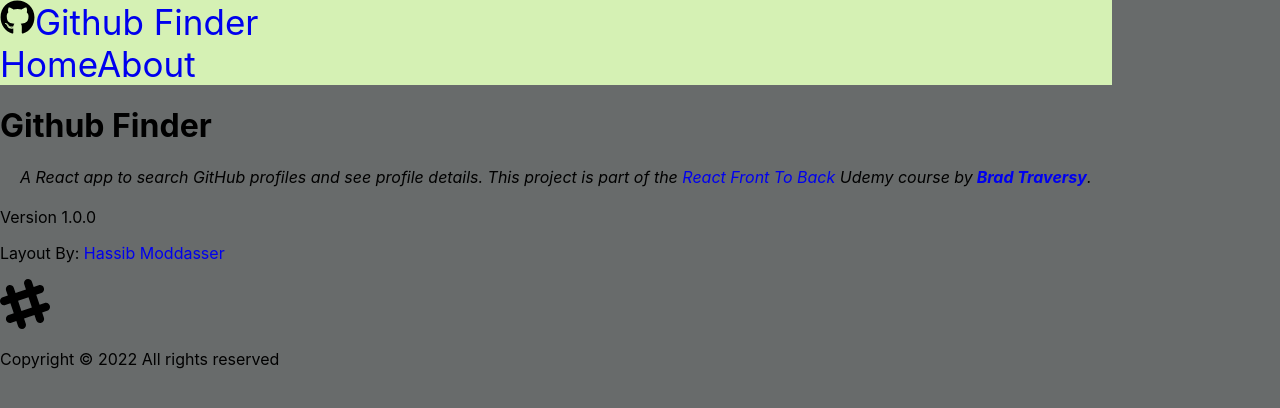
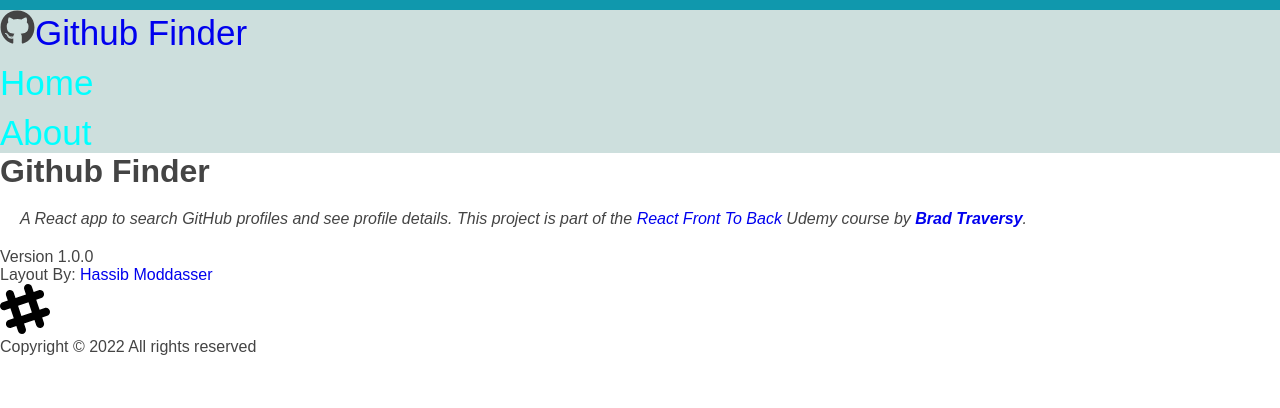
Before and after one commit to ivan91simeonov/github-finder-app, a React (Create React App) app: page /about in a window 1280 px wide. Shown: the top 408 px of the page. Built offline with nearby package versions, Linux system fonts and the light colour scheme.

Commit message:
get single user

```diff
--- a/src/App.css
+++ b/src/App.css
@@ -1,5 +1,11 @@
+* {
+  margin: 0;
+  padding: 0;
+  box-sizing: border-box;
+}
 body {
-  background-color: rgb(104, 107, 107);
-  display: flex;
-  align-items: center;
+  color: #444;
+  font-family: sans-serif;
+  border-top: 10px solid #1098ad;
+  position: relative;
 }
--- a/src/App.js
+++ b/src/App.js
@@ -6,8 +6,8 @@
 import Navbar from './componets/layout/Navbar';
 import Footer from './componets/layout/Footer';
 import Alert from './componets/layout/Alert';
+import User from './pages/User';
 import {GithubProvider} from './context/github/GithubContext'
-// import {AlertProvider} from './context/alert/AlertContext'
 import { AlertProvider } from './context/alert/AlertContext';
 
 
@@ -23,6 +23,7 @@
             <Routes>
               <Route path='/' element={<Home />}/>
               <Route path='/about' element={<About />}/>
+              <Route path='/user/:login' element={<User />}/>
               <Route path='/notfound' element={<NotFound />}/>
               <Route path='/*' element={<NotFound />}/>
             </Routes>
--- a/src/componets/layout/Alert.css
+++ b/src/componets/layout/Alert.css
@@ -1,4 +1,14 @@
+*{
+    margin: 0;
+    padding: 0;
+    box-sizing: border-box;
+}
 .alert {
-    color: red;
-    border-color: black;
+    font-family: sans-serif;
+    color: rgba(182, 12, 12, 0.767);
+    font-size: 22px;
+    line-height: 1.5;
+    margin-bottom: 15px;
+  /* position: absolute; */
+
 }
--- a/src/componets/layout/Footer.css
+++ b/src/componets/layout/Footer.css
@@ -1,4 +1,9 @@
 footer {
     clear: both;
     margin-top: 200px;
+
   }
+
+  .text{
+    color: black;
+  }
--- a/src/componets/layout/Footer.jsx
+++ b/src/componets/layout/Footer.jsx
@@ -13,7 +13,7 @@
         >
           <path d='M22.672 15.226l-2.432.811.841 2.515c.33 1.019-.209 2.127-1.23 2.456-1.15.325-2.148-.321-2.463-1.226l-.84-2.518-5.013 1.677.84 2.517c.391 1.203-.434 2.542-1.831 2.542-.88 0-1.601-.564-1.86-1.314l-.842-2.516-2.431.809c-1.135.328-2.145-.317-2.463-1.229-.329-1.018.211-2.127 1.231-2.456l2.432-.809-1.621-4.823-2.432.808c-1.355.384-2.558-.59-2.558-1.839 0-.817.509-1.582 1.327-1.846l2.433-.809-.842-2.515c-.33-1.02.211-2.129 1.232-2.458 1.02-.329 2.13.209 2.461 1.229l.842 2.515 5.011-1.677-.839-2.517c-.403-1.238.484-2.553 1.843-2.553.819 0 1.585.509 1.85 1.326l.841 2.517 2.431-.81c1.02-.33 2.131.211 2.461 1.229.332 1.018-.21 2.126-1.23 2.456l-2.433.809 1.622 4.823 2.433-.809c1.242-.401 2.557.484 2.557 1.838 0 .819-.51 1.583-1.328 1.847m-8.992-6.428l-5.01 1.675 1.619 4.828 5.011-1.674-1.62-4.829z'></path>
         </svg>
-        <p>Copyright &copy; {footerYear} All rights reserved</p>
+        <p className="text">Copyright &copy; {footerYear} All rights reserved</p>
       </div>
   </footer>;
 }
--- a/src/componets/layout/Navbar.css
+++ b/src/componets/layout/Navbar.css
@@ -1,9 +1,14 @@
+*{
+  margin: 0;
+  padding: 0;
+  box-sizing: border-box;
+}
 .navbar {
   /* margin-bottom: 12px; */
   display: flex;
   align-items: center;
   font-size: 35px;
-  background-color: rgb(213, 241, 180);
+  background-color: rgb(205, 223, 221);
   justify-content: space-between;
 }
 
@@ -12,3 +17,27 @@
   margin: auto;
   justify-content: space-between;
 }
+
+.nav_menu{
+  display: flex;
+  flex-direction: column;
+  width: 100%;
+  height: 100%;
+  list-style-type: none;
+  margin: 0;
+  padding: 0;
+  color: aqua;
+}
+
+.nav_menu:link{
+  margin-right: 30px;
+  margin-top: 10px;
+  display: inline-block;
+  text-decoration: none;
+
+}
+.nav_menu:hover{
+  color: rgb(203, 214, 224);;
+  font-weight: bold;
+  text-decoration:  rgb(203, 214, 224);
+}
--- a/src/componets/layout/Navbar.jsx
+++ b/src/componets/layout/Navbar.jsx
@@ -14,8 +14,8 @@
 
         <div>
           <div className="main-nav">
-            <Link to="/">Home</Link>
-            <Link to="/about">About</Link>
+            <Link className='nav_menu' to="/">Home</Link>
+            <Link className='nav_menu' to="/about">About</Link>
           </div>
         </div>
       </div>
--- a/src/componets/users/UserItem.css
+++ b/src/componets/users/UserItem.css
@@ -1,15 +1,51 @@
+*{
+
+    margin: 0;
+    padding: 0;
+    box-sizing: border-box;
+
+}
+
 .items {
-    display: flex;
+  display: flex;
+  float: none;
+  margin-left: 20px;
+  position: relative;
+  align-items: center;
+  justify-content: center;
+  /* gap: 30px; */
 }
 
 .img {
-    width: 75px;
-    height: 75px;
-    margin-top: 20px;
-  margin-bottom: 100px;
-    float: left;
+  width: 150px;
+  height: 75px;
+  margin-left: 10px;
+  margin-top: 20px;
+  margin-bottom: 400px;
+  justify-content: stretch;
+}
+/* .img:last-child{
+
+} */
+
+.name {
+  font-style: italic;
 }
 
-.name{
-  font-style: italic;
+/* h2::after {
+  content: 'TOP';
+  background-color: #ffe70e;
+  color: #444;
+  font-size: 16px;
+  font-weight: bold;
+  display: inline-block;
+  padding: 5px 10px;
+  position: absolute;
+  top: -10px;
+  right: -25px;
+} */
+
+h2{
+  font-family: sans-serif;
+  color: #444;
 }
--- a/src/componets/users/UserItem.jsx
+++ b/src/componets/users/UserItem.jsx
@@ -1,21 +1,19 @@
 import PropTypes from 'prop-types';
 import { Link } from 'react-router-dom';
-import './UserItem.css'
+import './UserItem.css';
 
 function UserItem({ user: { login, avatar_url } }) {
   return (
-    <div className='items'>
+    <div className="items">
       <div>
         <div>
-          <div>
-
-          </div>
-          <div className='img'>
-            <img width={180} src={avatar_url} alt="Profile" />
+          <div></div>
+          <div className="img">
+            <img  src={avatar_url} alt="Profile" />
           </div>
         </div>
         <div>
-          <h2 className='name'>{login}</h2>
+          <h2 className="name">{login}</h2>
           <Link to={`/user/${login}`}>Visit Profile</Link>
         </div>
       </div>
@@ -24,7 +22,7 @@
 }
 
 UserItem.propTypes = {
-  user: PropTypes.object.isRequired,
+  user: PropTypes.object.isRequired
 };
 
 export default UserItem;
--- a/src/context/github/GithubContext.jsx
+++ b/src/context/github/GithubContext.jsx
@@ -8,7 +8,8 @@
 export const GithubProvider = ({ children }) => {
   const initialState = {
     users: [],
-    loading: false,
+    user: {},
+    loading: false
   };
 
   const [state, dispatch] = useReducer(githubReducer, initialState);
@@ -17,7 +18,7 @@
     setLoading();
 
     const params = new URLSearchParams({
-      q: text,
+      q: text
     });
 
     const response = await fetch(GITHUB_URL + `search/users?${params}`);
@@ -26,18 +27,35 @@
 
     dispatch({
       type: 'GET_USERS',
-      payload: items,
+      payload: items
     });
+  };
+
+  const getUser = async (login) => {
+    setLoading();
+
+    const response = await fetch(GITHUB_URL + `users/${login}`);
+
+    if (response.status === 404) {
+      window.location = '/notfound';
+    } else {
+      const data = await response.json();
+
+      dispatch({
+        type: 'GET_USER',
+        payload: data
+      });
+    }
   };
 
   const setLoading = () =>
     dispatch({
-      type: 'SET_LOADING',
+      type: 'SET_LOADING'
     });
 
   const clearUsers = () => {
     dispatch({
-      type: 'CLEAR_USERS',
+      type: 'CLEAR_USERS'
     });
   };
   return (
@@ -45,8 +63,10 @@
       value={{
         users: state.users,
         loading: state.loading,
+        user: state.user,
         searchUsers,
         clearUsers,
+        getUser
       }}
     >
       {children}
--- a/src/context/github/GithubReducer.js
+++ b/src/context/github/GithubReducer.js
@@ -4,18 +4,24 @@
       return {
         ...state,
         users: action.payload,
-        loading: false,
+        loading: false
+      };
+    case 'GET_USER':
+      return {
+        ...state,
+        user: action.payload,
+        loading: false
       };
     case 'SET_LOADING':
       return {
         ...state,
-        loading: true,
+        loading: true
       };
-      case 'CLEAR_USERS':
-          return {
-              ...state,
-              users: []
-          }
+    case 'CLEAR_USERS':
+      return {
+        ...state,
+        users: []
+      };
     default:
       return state;
   }
--- /dev/null
+++ b/src/pages/User.jsx
@@ -0,0 +1,17 @@
+import { useEffect, useContext } from 'react';
+import { useParams } from 'react-router-dom';
+import GithubContext from '../context/github/GithubContext';
+
+function User() {
+  const {getUser , user} = useContext(GithubContext);
+
+  const params = useParams()
+
+  useEffect(() => {
+    getUser(params.login)
+  }, [])
+
+  return <div>{user.login}</div>;
+}
+
+export default User;
```
